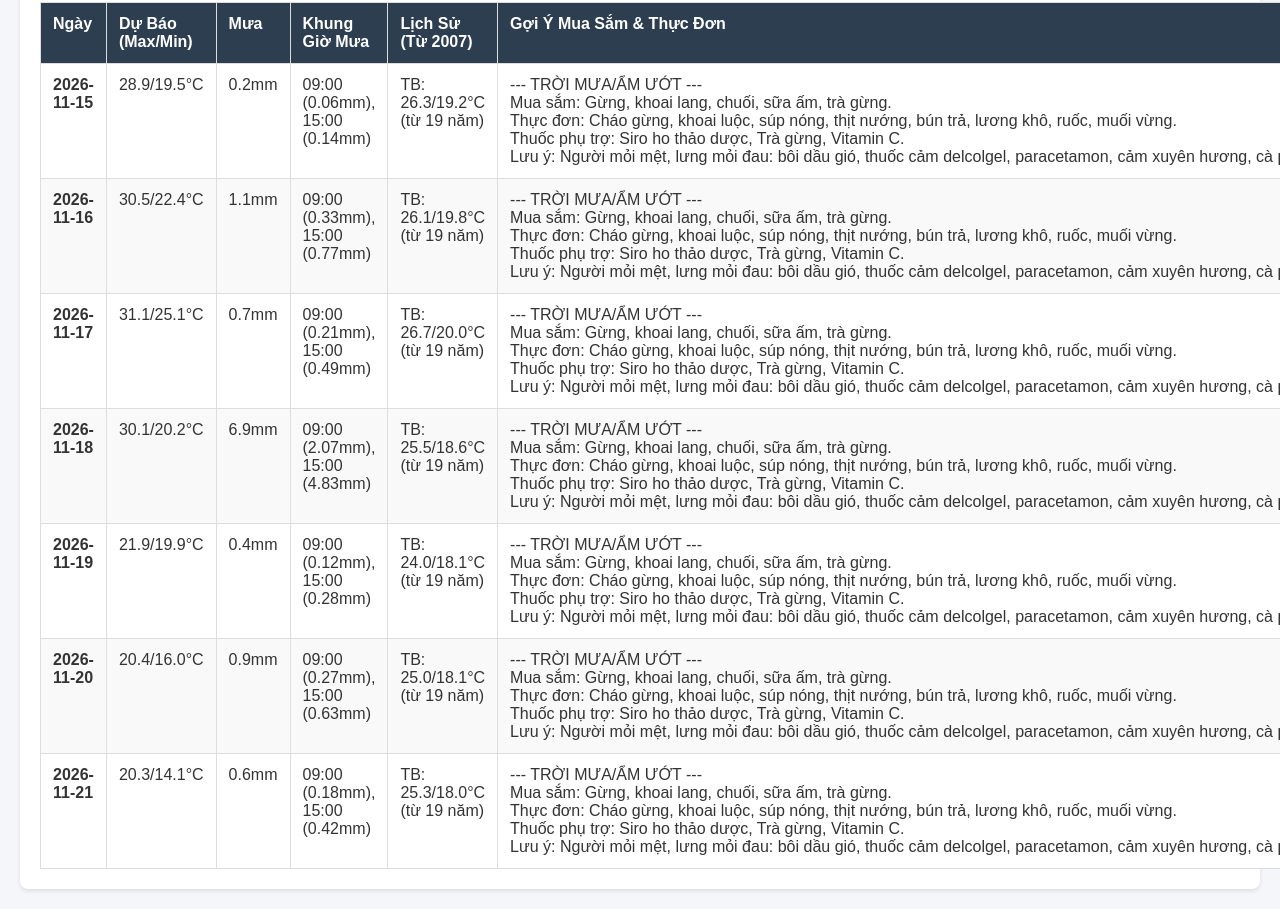
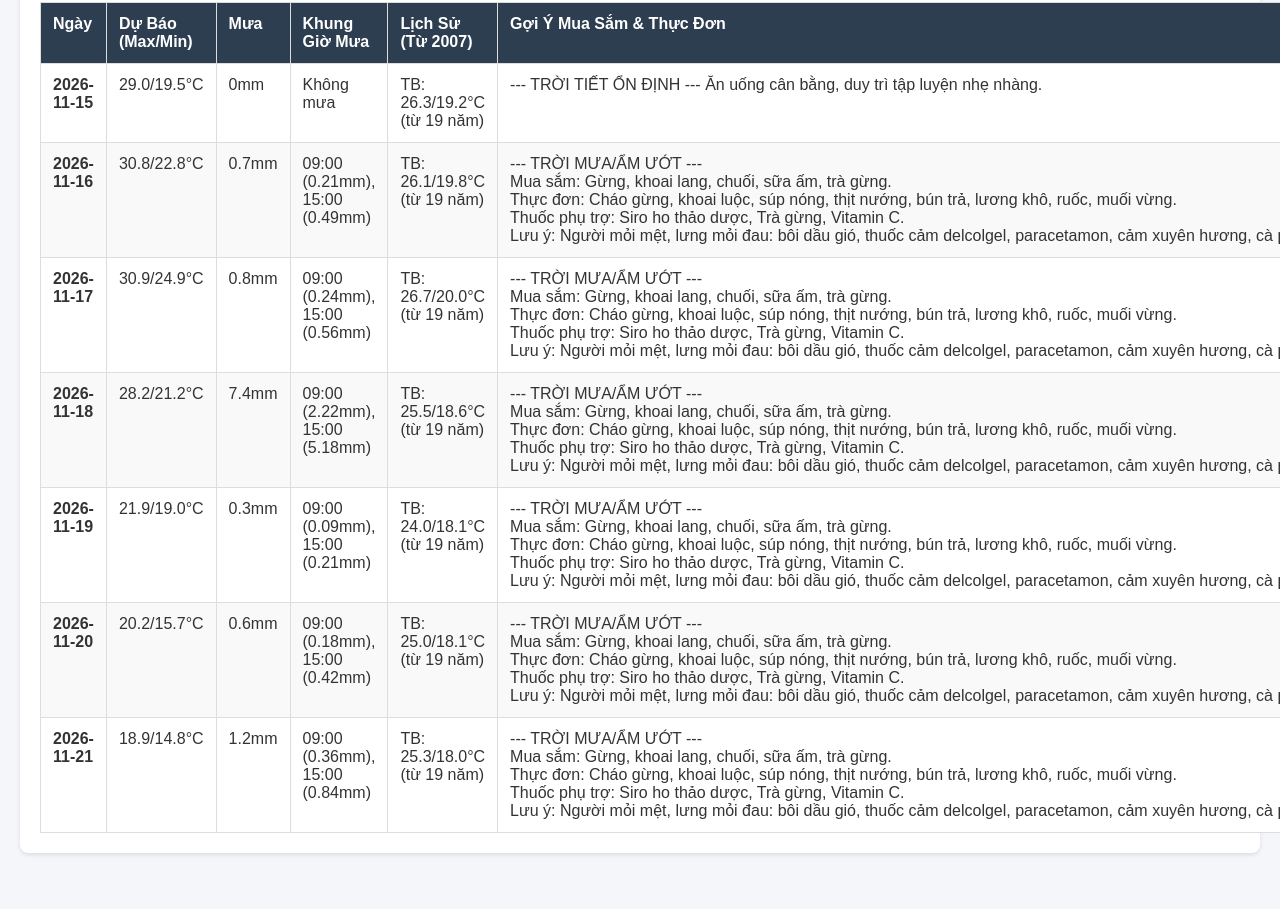
Before and after one commit to namnguyen7133-png/THUCDONHANGNGAY, a plain HTML site: page index.html in a window 1280 px wide. Shown: the part 506-1415 px from the top of the page. After the commit the page ends 1379 px from the top, so only its background shows below. Drawn offline with Linux system fonts and the light colour scheme.

Commit message:
Auto update weather [skip ci]

```diff
--- a/index.html
+++ b/index.html
@@ -56,22 +56,18 @@
 
         <tr>
             <td><b>2026-11-15</b></td>
-            <td>28.9/19.5°C</td>
-            <td>0.2mm</td>
-            <td>09:00 (0.06mm), 15:00 (0.14mm)</td>
+            <td>29.0/19.5°C</td>
+            <td>0mm</td>
+            <td>Không mưa</td>
             <td>TB: 26.3/19.2°C (từ 19 năm)</td>
-            <td><pre style="font-family:inherit; margin:0;">--- TRỜI MƯA/ẨM ƯỚT ---
-Mua sắm: Gừng, khoai lang, chuối, sữa ấm, trà gừng.
-Thực đơn: Cháo gừng, khoai luộc, súp nóng, thịt nướng, bún trả, lương khô, ruốc, muối vừng.
-Thuốc phụ trợ: Siro ho thảo dược, Trà gừng, Vitamin C.
-Lưu ý: Người mỏi mệt, lưng mỏi đau: bôi dầu gió, thuốc cảm delcolgel, paracetamon, cảm xuyên hương, cà phê sữa tối.</pre></td>
+            <td><pre style="font-family:inherit; margin:0;">--- TRỜI TIẾT ỔN ĐỊNH --- Ăn uống cân bằng, duy trì tập luyện nhẹ nhàng.</pre></td>
         </tr>
 
         <tr>
             <td><b>2026-11-16</b></td>
-            <td>30.5/22.4°C</td>
-            <td>1.1mm</td>
-            <td>09:00 (0.33mm), 15:00 (0.77mm)</td>
+            <td>30.8/22.8°C</td>
+            <td>0.7mm</td>
+            <td>09:00 (0.21mm), 15:00 (0.49mm)</td>
             <td>TB: 26.1/19.8°C (từ 19 năm)</td>
             <td><pre style="font-family:inherit; margin:0;">--- TRỜI MƯA/ẨM ƯỚT ---
 Mua sắm: Gừng, khoai lang, chuối, sữa ấm, trà gừng.
@@ -82,9 +78,9 @@ Lưu ý: Người mỏi mệt, lưng mỏi đau: bôi dầu gió, thuốc cảm
 
         <tr>
             <td><b>2026-11-17</b></td>
-            <td>31.1/25.1°C</td>
-            <td>0.7mm</td>
-            <td>09:00 (0.21mm), 15:00 (0.49mm)</td>
+            <td>30.9/24.9°C</td>
+            <td>0.8mm</td>
+            <td>09:00 (0.24mm), 15:00 (0.56mm)</td>
             <td>TB: 26.7/20.0°C (từ 19 năm)</td>
             <td><pre style="font-family:inherit; margin:0;">--- TRỜI MƯA/ẨM ƯỚT ---
 Mua sắm: Gừng, khoai lang, chuối, sữa ấm, trà gừng.
@@ -95,9 +91,9 @@ Lưu ý: Người mỏi mệt, lưng mỏi đau: bôi dầu gió, thuốc cảm
 
         <tr>
             <td><b>2026-11-18</b></td>
-            <td>30.1/20.2°C</td>
-            <td>6.9mm</td>
-            <td>09:00 (2.07mm), 15:00 (4.83mm)</td>
+            <td>28.2/21.2°C</td>
+            <td>7.4mm</td>
+            <td>09:00 (2.22mm), 15:00 (5.18mm)</td>
             <td>TB: 25.5/18.6°C (từ 19 năm)</td>
             <td><pre style="font-family:inherit; margin:0;">--- TRỜI MƯA/ẨM ƯỚT ---
 Mua sắm: Gừng, khoai lang, chuối, sữa ấm, trà gừng.
@@ -108,9 +104,9 @@ Lưu ý: Người mỏi mệt, lưng mỏi đau: bôi dầu gió, thuốc cảm
 
         <tr>
             <td><b>2026-11-19</b></td>
-            <td>21.9/19.9°C</td>
-            <td>0.4mm</td>
-            <td>09:00 (0.12mm), 15:00 (0.28mm)</td>
+            <td>21.9/19.0°C</td>
+            <td>0.3mm</td>
+            <td>09:00 (0.09mm), 15:00 (0.21mm)</td>
             <td>TB: 24.0/18.1°C (từ 19 năm)</td>
             <td><pre style="font-family:inherit; margin:0;">--- TRỜI MƯA/ẨM ƯỚT ---
 Mua sắm: Gừng, khoai lang, chuối, sữa ấm, trà gừng.
@@ -121,9 +117,9 @@ Lưu ý: Người mỏi mệt, lưng mỏi đau: bôi dầu gió, thuốc cảm
 
         <tr>
             <td><b>2026-11-20</b></td>
-            <td>20.4/16.0°C</td>
-            <td>0.9mm</td>
-            <td>09:00 (0.27mm), 15:00 (0.63mm)</td>
+            <td>20.2/15.7°C</td>
+            <td>0.6mm</td>
+            <td>09:00 (0.18mm), 15:00 (0.42mm)</td>
             <td>TB: 25.0/18.1°C (từ 19 năm)</td>
             <td><pre style="font-family:inherit; margin:0;">--- TRỜI MƯA/ẨM ƯỚT ---
 Mua sắm: Gừng, khoai lang, chuối, sữa ấm, trà gừng.
@@ -134,9 +130,9 @@ Lưu ý: Người mỏi mệt, lưng mỏi đau: bôi dầu gió, thuốc cảm
 
         <tr>
             <td><b>2026-11-21</b></td>
-            <td>20.3/14.1°C</td>
-            <td>0.6mm</td>
-            <td>09:00 (0.18mm), 15:00 (0.42mm)</td>
+            <td>18.9/14.8°C</td>
+            <td>1.2mm</td>
+            <td>09:00 (0.36mm), 15:00 (0.84mm)</td>
             <td>TB: 25.3/18.0°C (từ 19 năm)</td>
             <td><pre style="font-family:inherit; margin:0;">--- TRỜI MƯA/ẨM ƯỚT ---
 Mua sắm: Gừng, khoai lang, chuối, sữa ấm, trà gừng.
```
